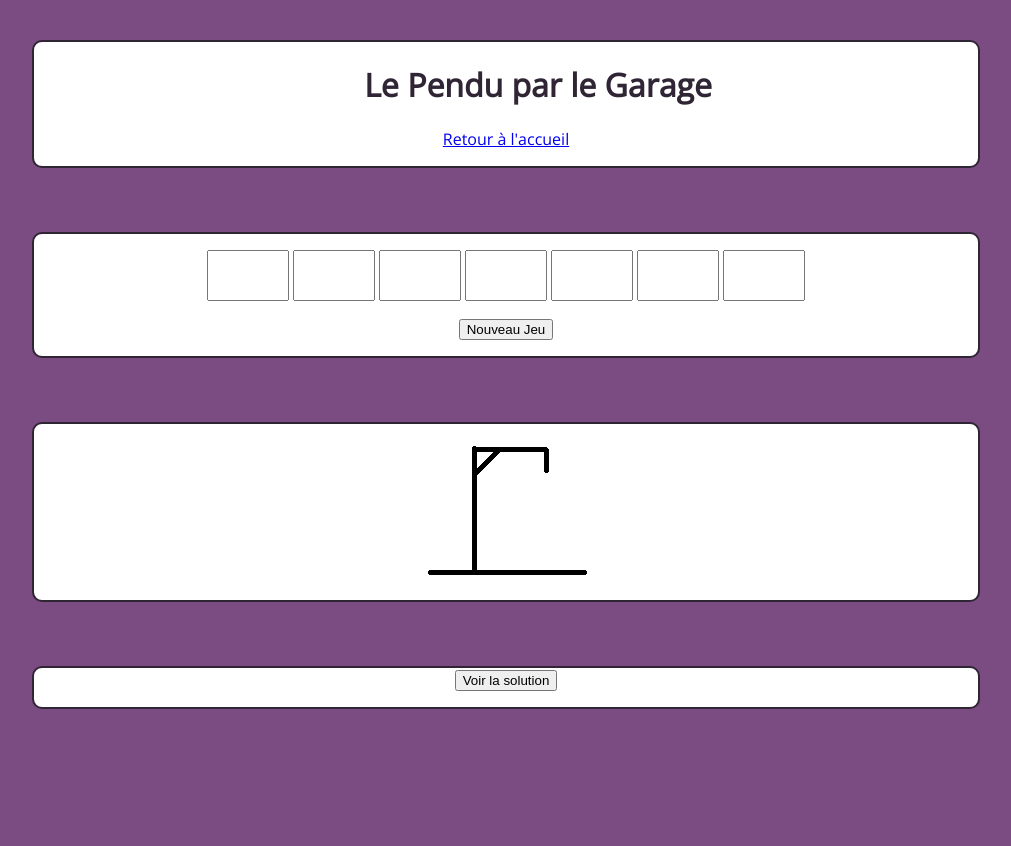
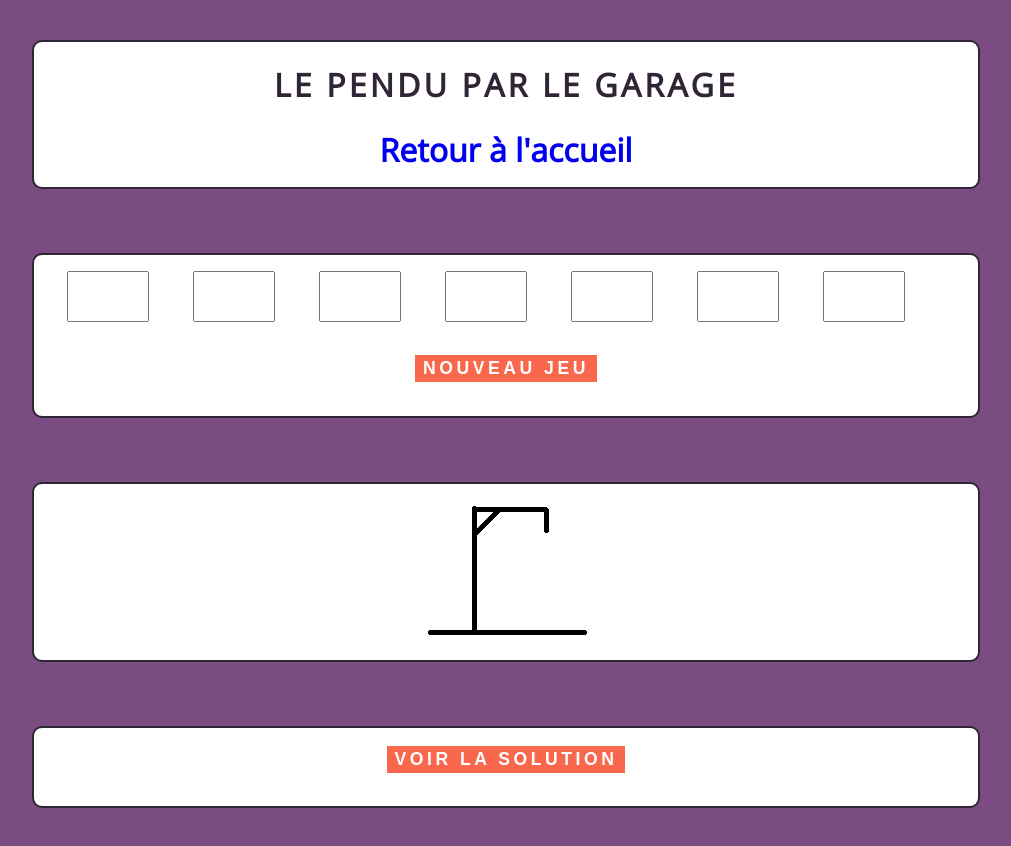
Before and after one commit to StephaneJN/pendu-le-garage, a plain HTML site: page pendu/pendu.html in a window 1280 px wide. Shown: the whole page, without its empty margins (134-1145 px from the left). Before the commit the page ends 800 px from the top, so only its background shows below. Drawn offline with nearby package versions, Linux system fonts and the light colour scheme.

Commit message:
Add files via upload

```diff
--- a/pendu/public/pendu.css
+++ b/pendu/public/pendu.css
@@ -3,10 +3,6 @@ body{
     font-family: "Open Sans",Arial,sans-serif;
     font-size: 1,5em;
     color:#302535;
-}
-
-h1{
-    padding-left: 2em;
 }
 
 #page{
@@ -25,5 +21,36 @@ h1{
 }
 
 .aTrouver{
+    margin-right: 1em;
+    text-align: center;
     font-size: 2.5em;
 }
+
+h1{
+    letter-spacing: 0.1em;
+    font-size: 2em;
+    font-weight: bold !important;
+    text-transform: uppercase;
+}
+
+li{
+    list-style-type: none;
+    margin: 1em;
+}
+
+a{
+    text-decoration: none;
+    font-size: 2em;
+    font-weight: bold;
+}
+
+button{
+    border-color: #00000000;
+    letter-spacing: 0.2em;
+    font-size: 1.1em;
+    font-weight: bold;
+    text-transform: uppercase;
+    background-color: #f9674d;
+    color:#ffffff;
+    margin:1em;
+}
```
Also changed, not shown: pendu/public/pendu01.png (added), pendu/public/pendu02.png (added), pendu/public/pendu03.png (added), pendu/public/pendu04.png (added), pendu/public/pendu05.png (added), pendu/public/pendu06.png (added), pendu/public/pendu07.png (added), pendu/public/victoire.png (added).
